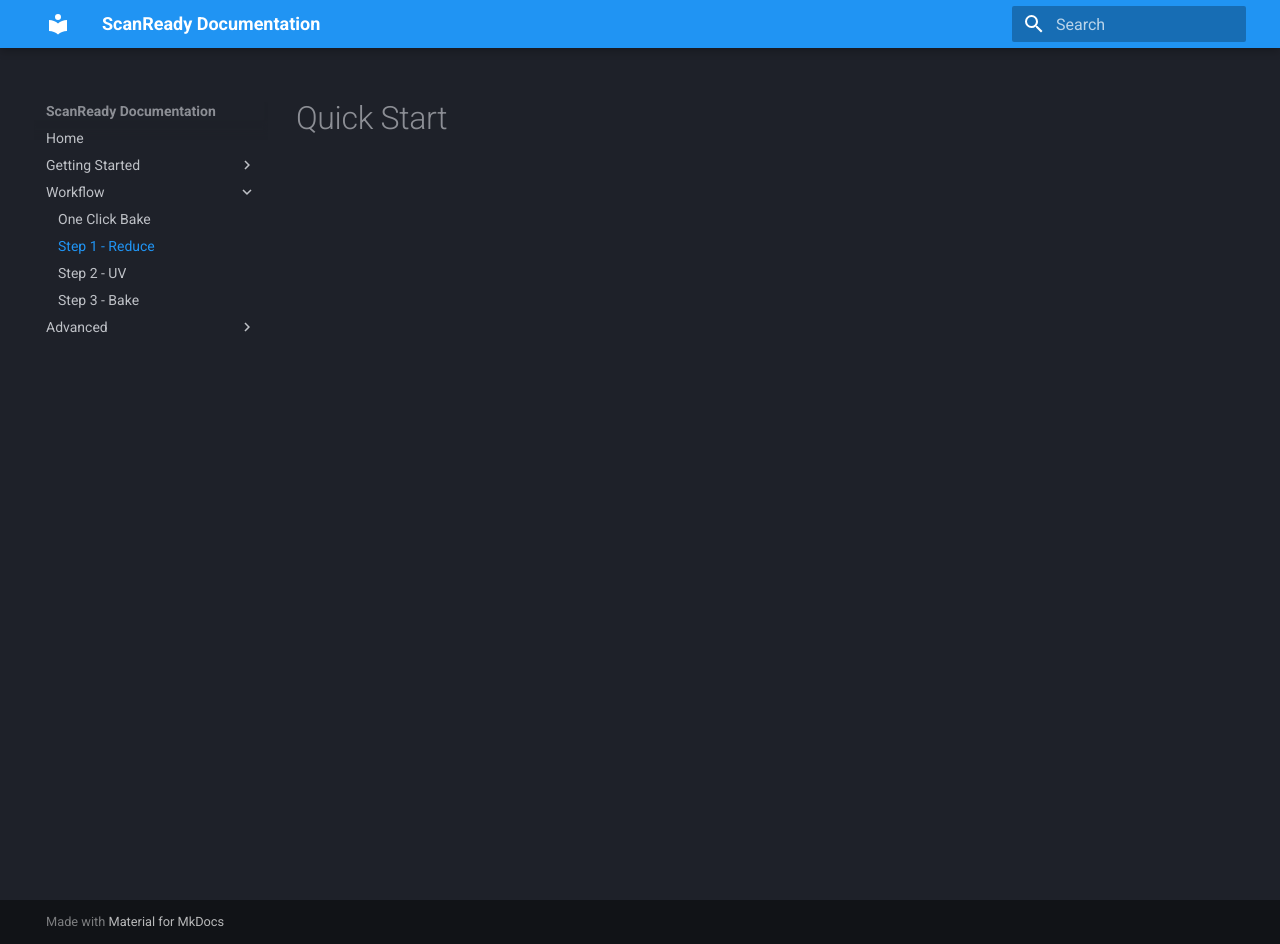
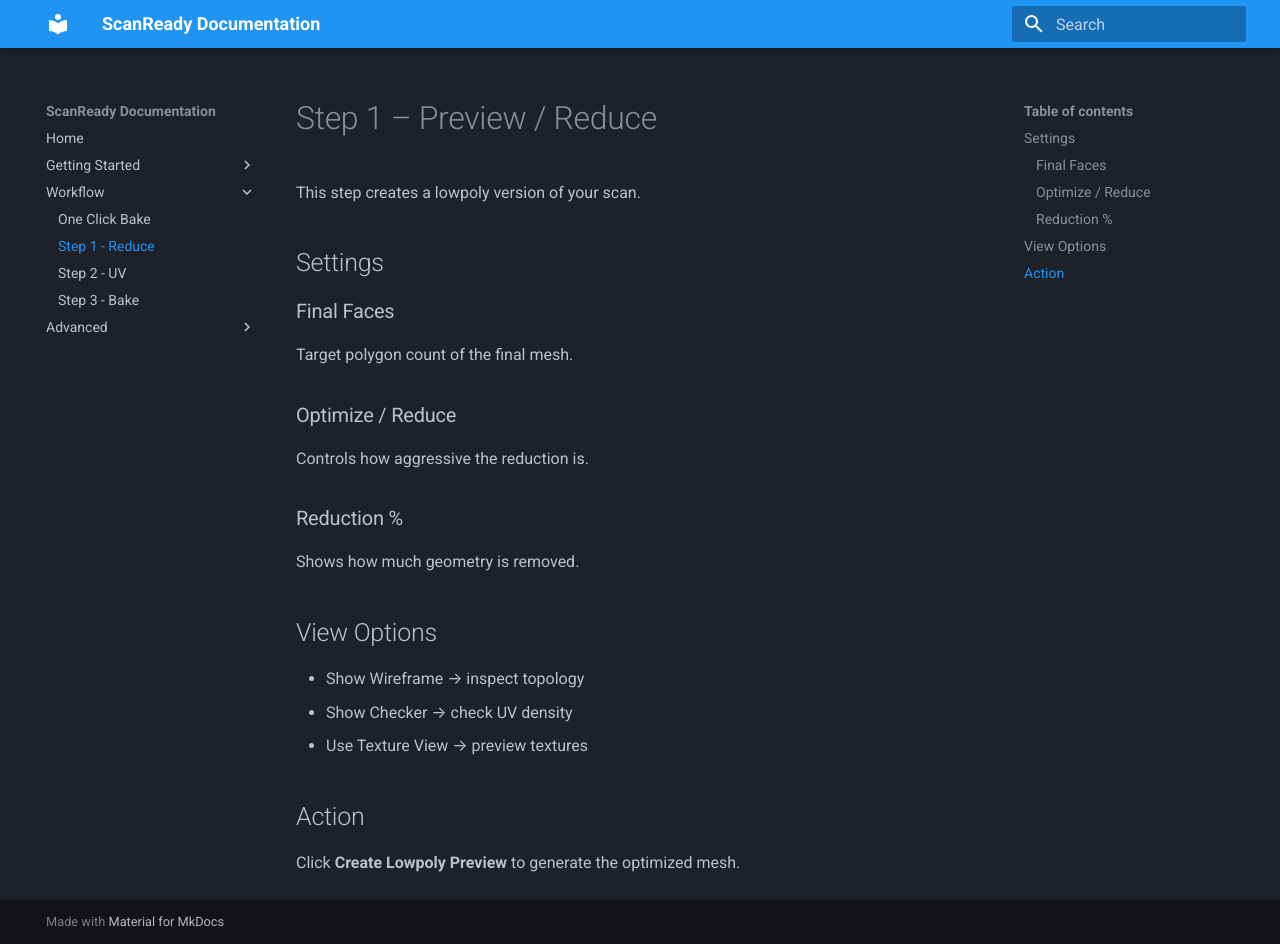
Before and after one commit to marioschiano/scanready-docs, an MkDocs documentation site: the page built from docs/step1.md, in a window 1280 px wide and 944 px high. Built offline with MkDocs 1.6.1 and Material for MkDocs 9.7.7, drawn with Linux system fonts in a browser that asks for light colours.

Commit message:
Update step1.md

```diff
--- a/docs/step1.md
+++ b/docs/step1.md
@@ -1 +1,24 @@
-# Quick Start
+# Step 1 – Preview / Reduce
+
+This step creates a lowpoly version of your scan.
+
+## Settings
+
+### Final Faces
+Target polygon count of the final mesh.
+
+### Optimize / Reduce
+Controls how aggressive the reduction is.
+
+### Reduction %
+Shows how much geometry is removed.
+
+## View Options
+
+- Show Wireframe → inspect topology
+- Show Checker → check UV density
+- Use Texture View → preview textures
+
+## Action
+
+Click **Create Lowpoly Preview** to generate the optimized mesh.
```
